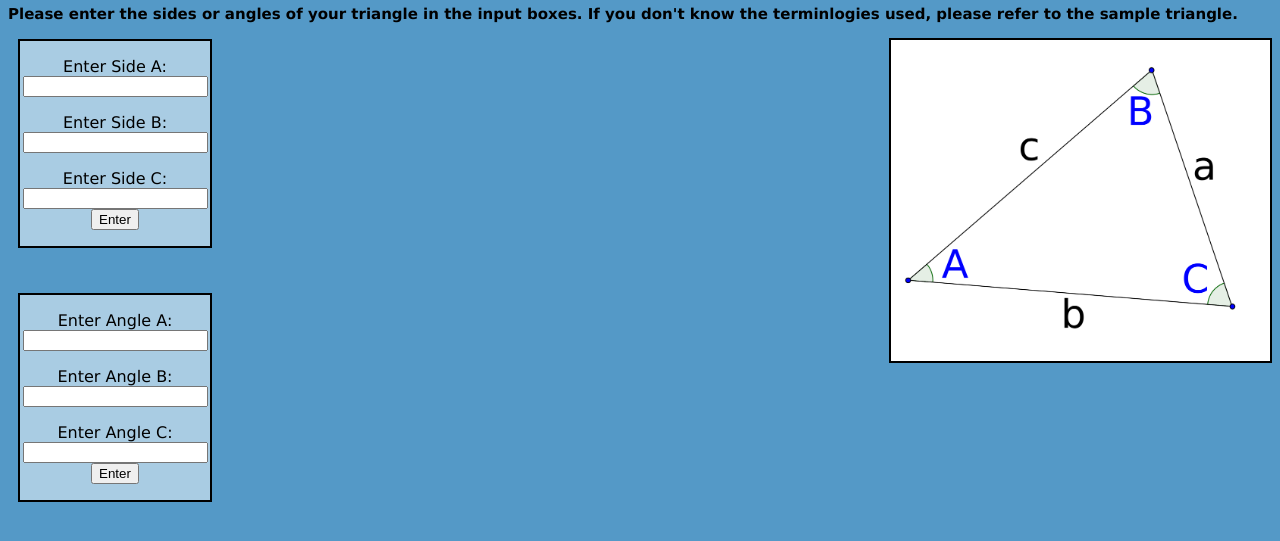
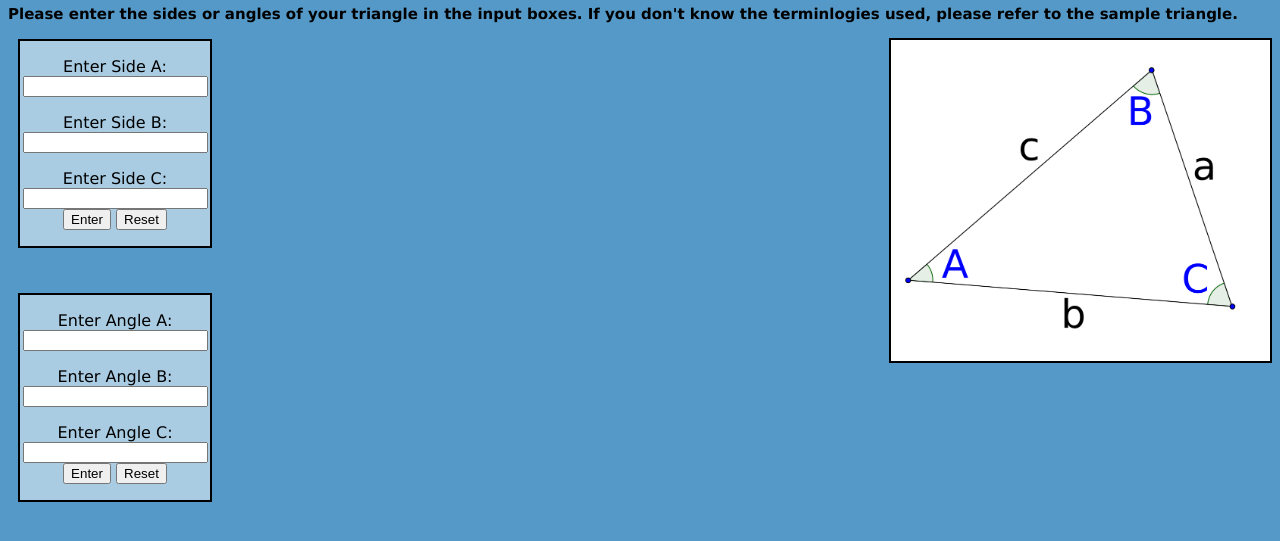
Before and after one commit to JeremyKimotho/triangle_detector, a plain HTML site: page index.html in a window 1280 px wide. Shown: the part 95-636 px from the top of the page. Drawn offline with Linux system fonts and the light colour scheme.

Commit message:
I have added a reset button that clears the boxes for if a user wants to re-enter values

```diff
--- a/index.html
+++ b/index.html
@@ -28,6 +28,7 @@
       <input type="number" id="sideC" name="sideC">
       <br>
       <input type="button" value="Enter" onclick="myFunctionS()">
+      <input type="button" value="Reset" onClick="document.location.reload(true)">
     </p>
   </div>
   <br>
@@ -49,6 +50,7 @@
       <input type="number" id="angleC" name="angleC">
       <br>
       <input type="button" value="Enter" onclick="myFunctionA()">
+      <input type="button" value="Reset" onClick="document.location.reload(true)">
     </p>
   </div>
   <p id="response_a"></p>
```
Also changed, not shown: js/script.js (line endings or trailing spaces).
